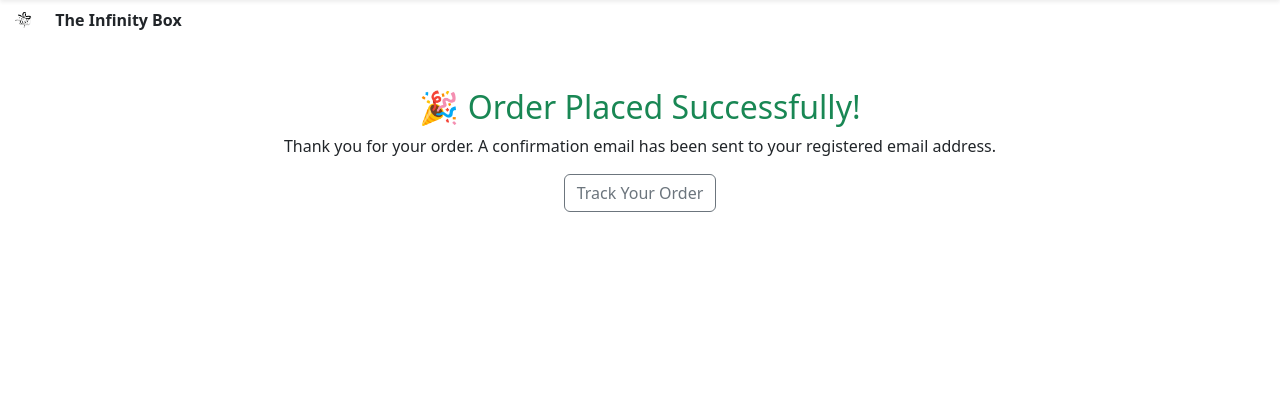
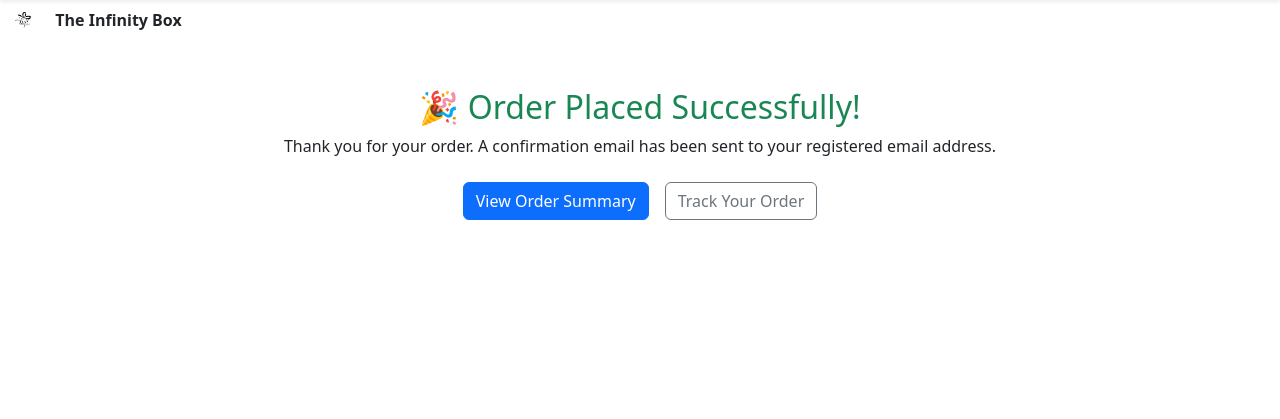
Before and after one commit to VishKhandelwal/GiftEcommerce, a Django app: template cart/templates/cart/checkout_success.html in a window 1280 px wide. Shown: the part 66-485 px from the top of the page. Run offline with Django 5.2, Linux system fonts and the light colour scheme; the template is opened without the code that fills it, so the values that code supplies are empty; parts of the project's set-up code (start-up, migrations or seed data) failed here and were passed over.

Commit message:
Update all changes

```diff
--- a/accounts/templates/accounts/login.html
+++ b/accounts/templates/accounts/login.html
@@ -38,7 +38,7 @@
     <form method="post">
       {% csrf_token %}
       <input type="email" name="email" placeholder="Enter your email" required>
-      <button type="submit">Send OTP</button>
+      <button type="submit">Login</button>
     </form>
   </div>
 </body>
--- a/cart/templates/cart/checkout_success.html
+++ b/cart/templates/cart/checkout_success.html
@@ -3,6 +3,11 @@
 <div class="text-center mt-5">
     <h2 class="text-success">🎉 Order Placed Successfully!</h2>
     <p>Thank you for your order. A confirmation email has been sent to your registered email address.</p>
-    <p><a href="/orders/track/" class="btn btn-outline-secondary">Track Your Order</a></p>
+
+    <!-- Buttons -->
+    <div class="d-flex justify-content-center gap-3 mt-4">
+        <a href="/orders/summary/" class="btn btn-primary">View Order Summary</a>
+        <a href="/orders/track/" class="btn btn-outline-secondary">Track Your Order</a>
+    </div>
 </div>
 {% endblock %}
```
Also changed, not shown: accounts/views.py (+25 -8 lines).
